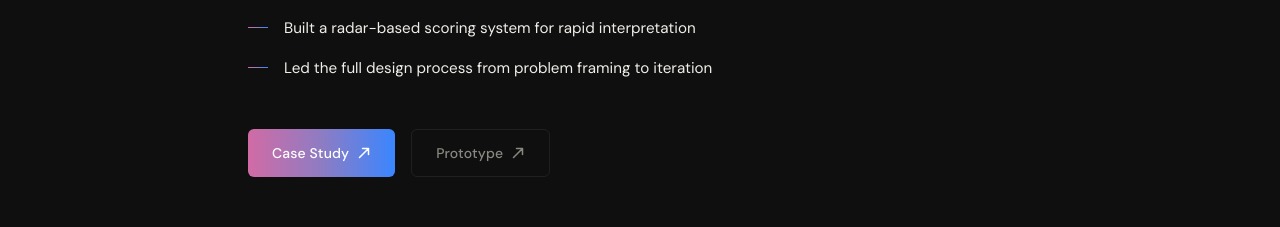
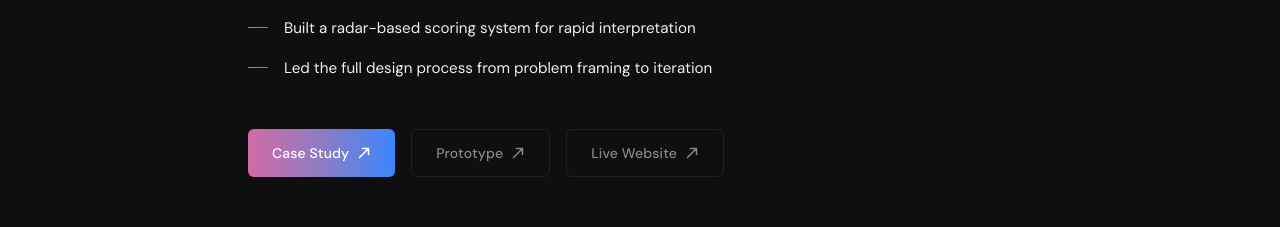
Before and after one commit to rish-s13/portfolio, a React (Vite) app: page / in a window 1280 px wide. Shown: the part 2220-2447 px from the top of the page. Built offline with nearby package versions, Linux system fonts and the light colour scheme.

Commit message:
Add live website link to FeaturedProject component
Added a link to the live website in the FeaturedProject component.

```diff
--- a/src/components/FeaturedProject.jsx
+++ b/src/components/FeaturedProject.jsx
@@ -85,6 +85,19 @@ export default function FeaturedProject() {
                   <path d="M2.5 11.5L11.5 2.5M11.5 2.5H5.5M11.5 2.5V8.5" stroke="currentColor" strokeWidth="1.5" strokeLinecap="round" strokeLinejoin="round"/>
                 </svg>
               </a>
+
+              <a
+                href="https://pitch-perfect-mb3m.onrender.com/"  // ← PUT YOUR DEPLOYED LINK HERE
+                target="_blank"
+                rel="noopener noreferrer"
+                className="featured__btn featured__btn--secondary"
+              >
+                Live Website
+                <svg width="14" height="14" viewBox="0 0 14 14" fill="none">
+                  <path d="M2.5 11.5L11.5 2.5M11.5 2.5H5.5M11.5 2.5V8.5" stroke="currentColor" strokeWidth="1.5" strokeLinecap="round" strokeLinejoin="round"/>
+                </svg>
+              </a>
+
             </div>
           </div>
         </div>
```
